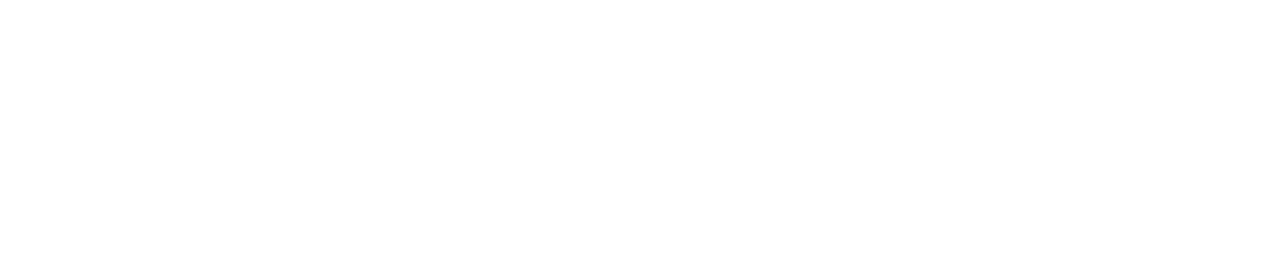
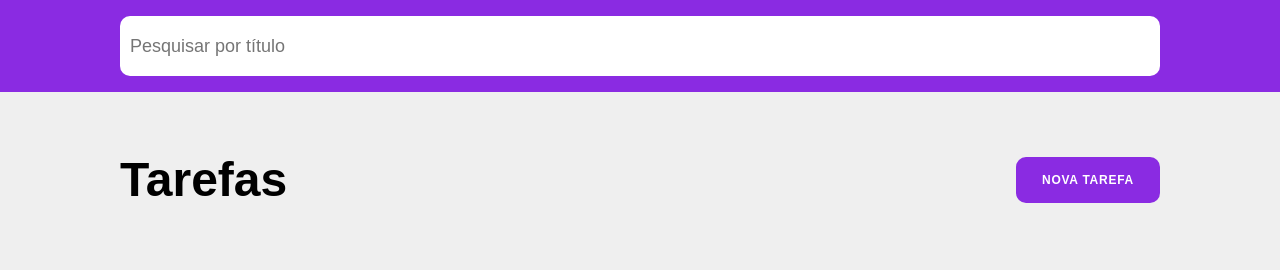
Before and after one commit to LeviSantos000/To-Do-List, a website: page index.html in a window 1280 px wide. Drawn offline with Linux system fonts and the light colour scheme.

Commit message:
Criação do layout principal

```diff
--- a/index.css
+++ b/index.css
@@ -0,0 +1,56 @@
+* {
+    padding: 0;
+    margin: 0;
+    border: 0;
+    box-sizing: border-box;
+    list-style: none;
+    text-decoration: none;
+    outline: none;
+    font-family: Arial, Helvetica, sans-serif;
+}
+
+body {
+    background-color: #EFEFEF;
+}
+
+header {
+    background-color: blueviolet;
+    padding: 16px 120px;
+}
+
+header input {
+    width: 100%;
+    height: 60px;
+    padding: 0px 10px;
+    border-radius: 10px;
+    font-size: 18px;
+}
+
+#tarefas {
+    padding: 60px 120px;
+}
+
+#tarefas h2 {
+    display: flex;
+    justify-content: space-between;
+    align-items: center;
+    font-size: 48px;
+}
+
+#tarefas h2 button {
+    height: 46px;
+    background-color: blueviolet;
+    color: white;
+    font-size: 12px;
+    font-weight: bold;
+    text-transform: uppercase;
+    letter-spacing: .75px;
+    padding: 0 26px;
+    border-radius: 10px;
+    cursor: pointer;
+    transition-duration: 200ms;
+}
+
+#tarefas h2 button:hover {
+    background-color: rgb(108, 34, 177);
+}
--- a/index.html
+++ b/index.html
@@ -1,5 +1,5 @@
 <!DOCTYPE html>
-<html lang="en">
+<html lang="pt-br">
 <head>
     <meta charset="UTF-8">
     <meta name="viewport" content="width=device-width, initial-scale=1.0">
@@ -8,6 +8,18 @@
     <title>To-Do-List</title>
 </head>
 <body>
+    <header>
+        <input type="text" id="pesquisar" placeholder="Pesquisar por título">
+    </header>
+
+    <main>
+        <section id="tarefas" >
+            <h2>Tarefas <button>Nova Tarefa</button></h2>
+
+            <ul id="lista"></ul>
+        </section>
+    </main>
+
     <script src="index.js"></script>
 </body>
 </html>
```
